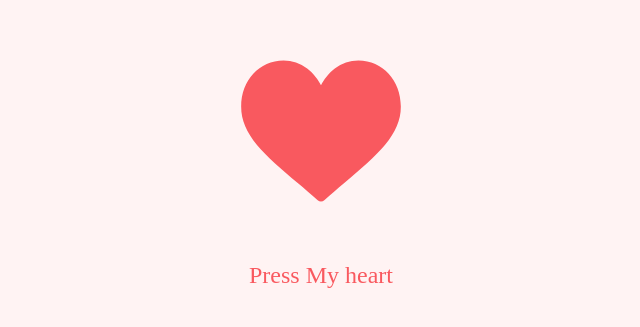
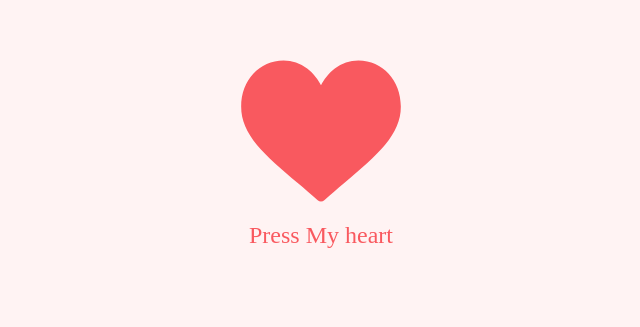
Before and after one commit to ferdousmikdad/press-my-heart, a plain HTML site: page index.html in a window 1280 px wide. Shown: the part 229-556 px from the top of the page, without its empty margins (319-959 px from the left). Drawn offline with Linux system fonts and the light colour scheme; a web font is replaced by a local one.

Commit message:
Update style.css
responsive p tag for mobile

```diff
--- a/CSS/style.css
+++ b/CSS/style.css
@@ -20,10 +20,20 @@ p{
     color: #F9595F;
     transition: .5s ease-in-out;
     position: absolute;
+    top: 55%;
+    left: 50%;
+    transform: translate(-50%, -50%);
+    text-align: center;
+}
+
+@media screen and (max-width: 900px){
+    p{
+    position: absolute;
     top: 60%;
     left: 50%;
     transform: translate(-50%, -50%);
-    text-align: center;
+    transition: .5s;
+    }
 }
 
 /* #logo{
```
